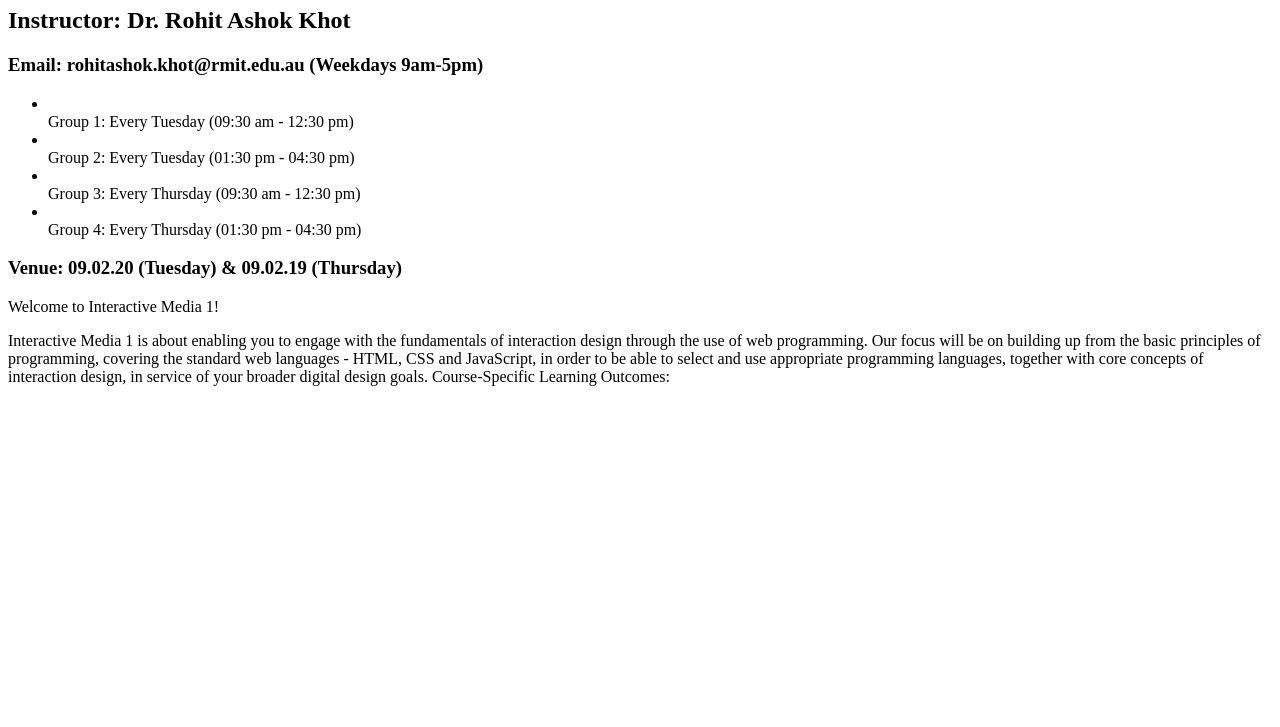
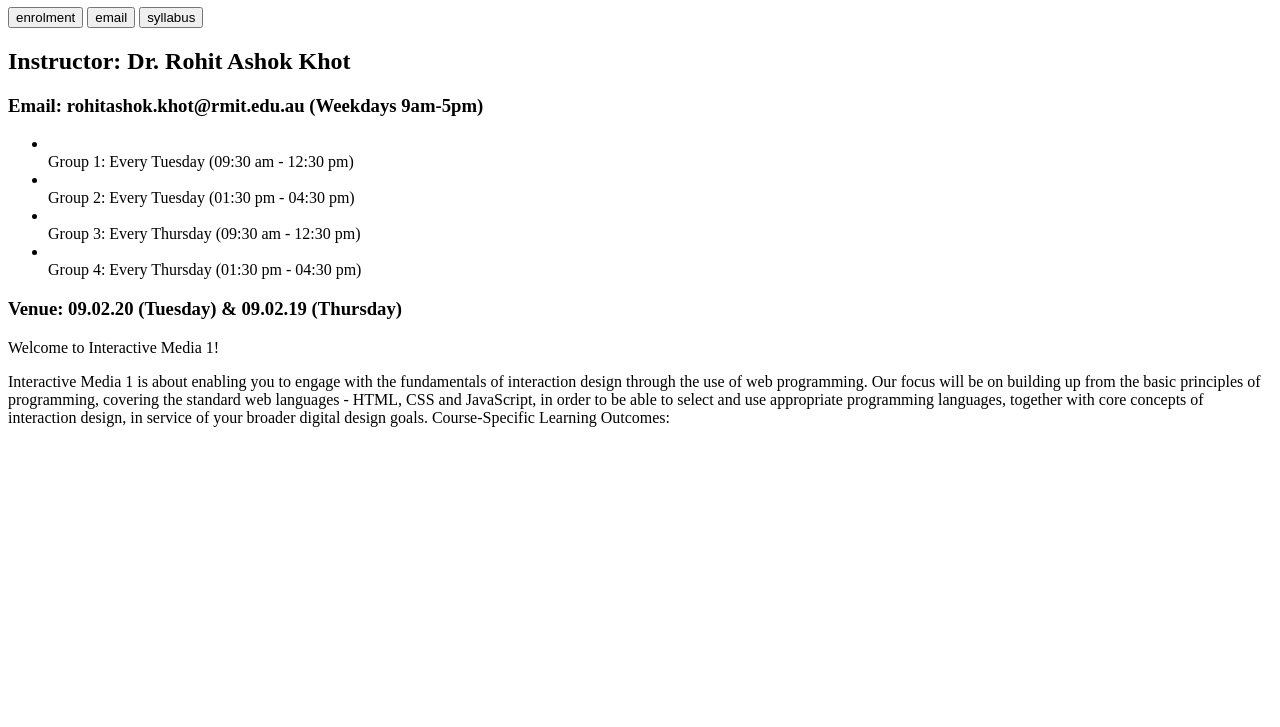
Before and after one commit to anika123rmit/anika123rmit.github.io, a plain HTML site: page week 2/index.html in a window 1280 px wide. Shown: the part 73-800 px from the top of the page. Drawn offline with Linux system fonts and the light colour scheme.

Commit message:
final code week 2class

```diff
--- a/week 2/index.html
+++ b/week 2/index.html
@@ -1,15 +1,25 @@
 <!DOCTYPE html>
 <html lang="en">
   <head>
+
     <meta charset="UTF-8" />
     <meta name="viewport" content="width=device-width, initial-scale=1.0" />
     <title>html practice</title>
+    <link rel="apple-touch-icon" sizes="180x180" href="/apple-touch-icon.png">
+    <link rel="icon" type="image/png" sizes="32x32" href="/favicon-32x32.png">
+    <link rel="icon" type="image/png" sizes="16x16" href="/favicon-16x16.png">
+    <link rel="manifest" href="/site.webmanifest">
   </head>
+
   <body>
     <h1>Interactive Media</h1>
+<button id="button1">enrolment </button>
+<button id="button2">email </button>
+<button id="button2">syllabus </button>
   <h2>Instructor: Dr. Rohit Ashok Khot</h2>
 <h3>Email: rohitashok.khot@rmit.edu.au (Weekdays 9am-5pm)</h3>
 <ul>
+
 <li></li> Group 1: Every Tuesday (09:30 am - 12:30 pm)
 <li></li> Group 2: Every Tuesday (01:30 pm - 04:30 pm)
 <li></li> Group 3: Every Thursday (09:30 am - 12:30 pm)
```
Also changed, not shown: week 2/about.txt (added), week 2/android-chrome-192x192.png (added), week 2/android-chrome-512x512.png (added), week 2/apple-touch-icon.png (added), week 2/favicon-16x16.png (added), week 2/favicon-32x32.png (added), week 2/favicon.ico (added), week 2/site.webmanifest (added), 1 other file.
